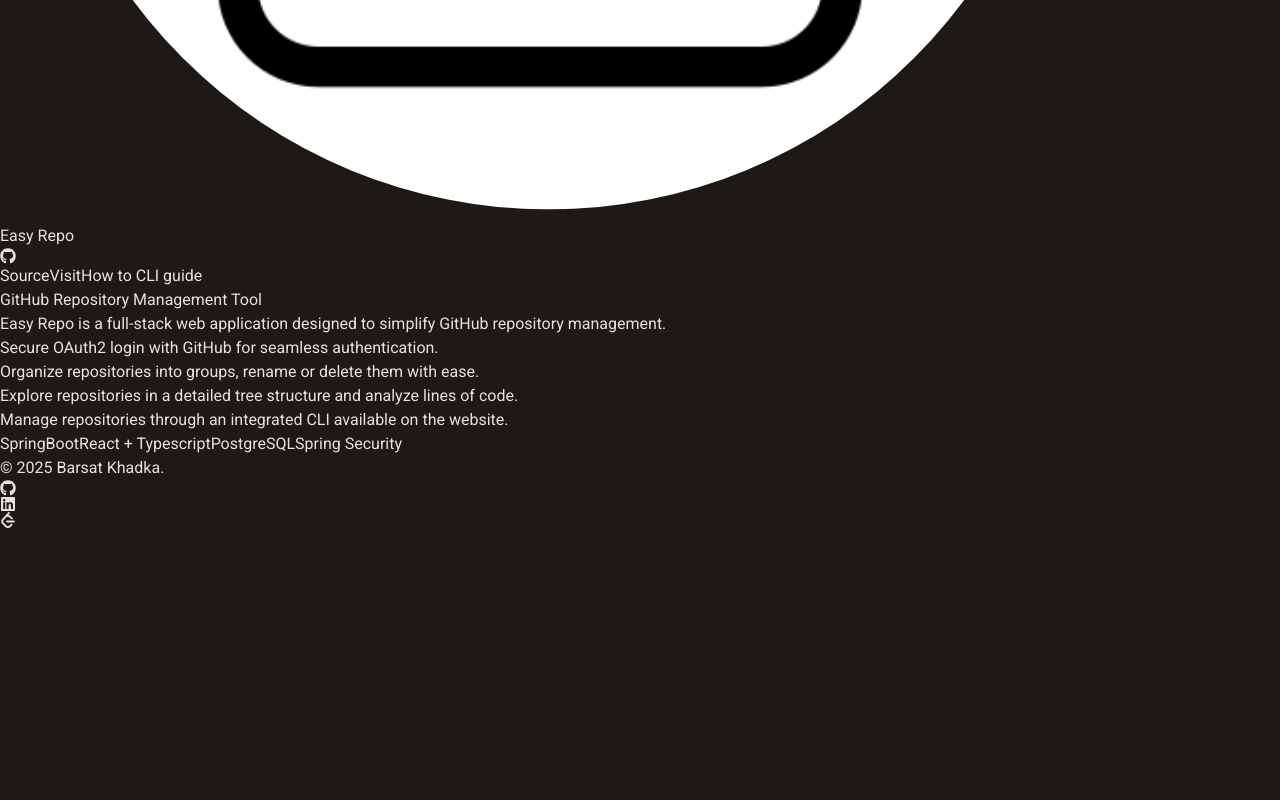
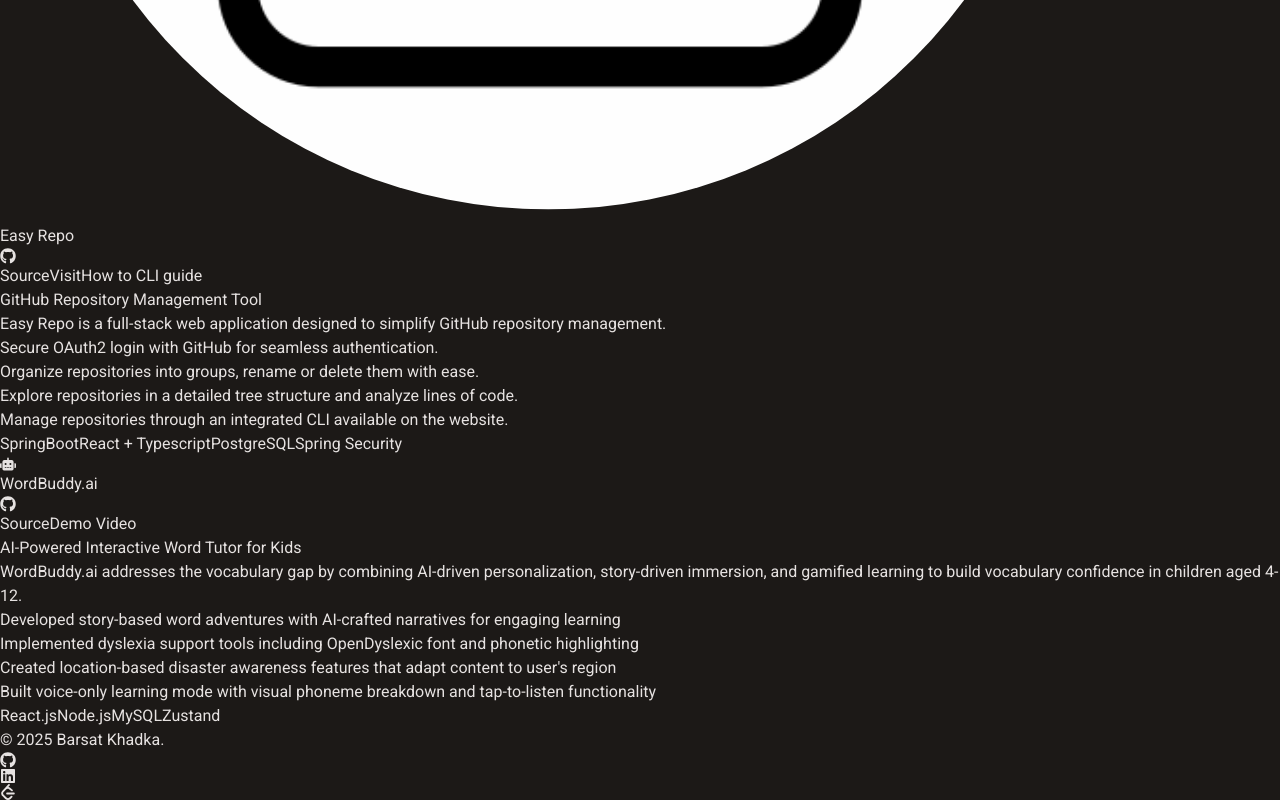
Before and after one commit to BarsatKhadka/portfolioV1, a React (Vite) app: page / in a window 1280 px wide. Shown: the part 1736-2536 px from the top of the page. Before the commit the page ends 2264 px from the top, so only its background shows below. Built offline with nearby package versions, Linux system fonts and the light colour scheme.

Commit message:
add: new project card

```diff
--- a/src/components/Projects.jsx
+++ b/src/components/Projects.jsx
@@ -1,5 +1,5 @@
 import { IoFolderOpenOutline } from "react-icons/io5";
-import { FaGithub, FaClock, FaDatabase } from "react-icons/fa";
+import { FaGithub, FaClock, FaDatabase, FaRobot } from "react-icons/fa";
 import { Link } from "react-router-dom";
 
 export const Projects = () => {
@@ -120,6 +120,48 @@
               <span className="bg-[#4EA225]/10 text-[#4EA225] text-xs px-3 py-1 rounded-full cursor-text">Spring Security</span>
             </div>
           </div>
+
+
+          <div className="bg-[#1C1917] border border-[#000000]/10 rounded-lg p-6 hover:border-[#eebc86]/50 transition-all duration-300 cursor-pointer">
+            <h3 className="text-[#ebffff] text-xl font-semibold mb-8 sm:mb-4 flex flex-col flex-row sm:items-center justify-between">
+              <div className="flex items-center mb-4 lg:mb-1">
+                <FaRobot className="w-8 h-8 text-purple-500" />
+                <span className="cursor-text ml-4">WordBuddy.ai</span>
+              </div>
+              <div className="flex gap-2">
+                <span className="bg-[#000000]/10 text-white text-xs px-3 py-1 rounded-sm border border-[#95B5] flex items-center gap-1">
+                  <a href="https://github.com/BarsatKhadka/WordBuddy.ai/tree/master" target="_blank"><FaGithub className="inline text-white" /> Source</a>
+                </span>
+                <a
+                  href="https://www.youtube.com/watch?v=DELud7Xqsaw"
+                  target="_blank"
+                  rel="noopener noreferrer"
+                  className="relative bg-gradient-to-r from-[#6DB33F] to-[#8BC34A] text-black text-xs px-4 py-2 rounded-lg border border-[#6DB33F]/50 hover:shadow-lg hover:shadow-[#6DB33F]/40 transition-all duration-300 hover:scale-105 group"
+                >
+                  Demo Video
+                  <span className="absolute inset-0 bg-white opacity-0 group-hover:opacity-10 rounded-lg transition-opacity duration-300"></span>
+                </a>
+              </div>
+            </h3>
+            <p className="text-gray-400 text-sm mb-4 cursor-text">
+              AI-Powered Interactive Word Tutor for Kids
+            </p>
+            <p className="text-gray-300 text-sm mb-4 cursor-text">
+              WordBuddy.ai addresses the vocabulary gap by combining AI-driven personalization, story-driven immersion, and gamified learning to build vocabulary confidence in children aged 4-12.
+            </p>
+            <ul className="text-gray-300 text-sm mb-4 list-disc list-inside cursor-text">
+              <li>Developed story-based word adventures with AI-crafted narratives for engaging learning</li>
+              <li>Implemented dyslexia support tools including OpenDyslexic font and phonetic highlighting</li>
+              <li>Created location-based disaster awareness features that adapt content to user's region</li>
+              <li>Built voice-only learning mode with visual phoneme breakdown and tap-to-listen functionality</li>
+            </ul>
+            <div className="flex flex-wrap gap-2">
+              <span className="bg-[#61DAFB]/10 text-[#61DAFB] text-xs px-3 py-1 rounded-full cursor-text">React.js</span>
+              <span className="bg-[#339933]/10 text-[#339933] text-xs px-3 py-1 rounded-full cursor-text">Node.js</span>
+              <span className="bg-[#00758F]/10 text-[#00758F] text-xs px-3 py-1 rounded-full cursor-text">MySQL</span>
+              <span className="bg-[#FF4154]/10 text-[#FF4154] text-xs px-3 py-1 rounded-full cursor-text">Zustand</span>
+            </div>
+          </div>
         </div>
       </div>
     </>
```
